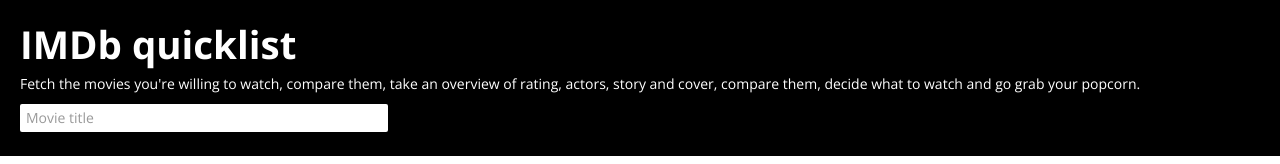
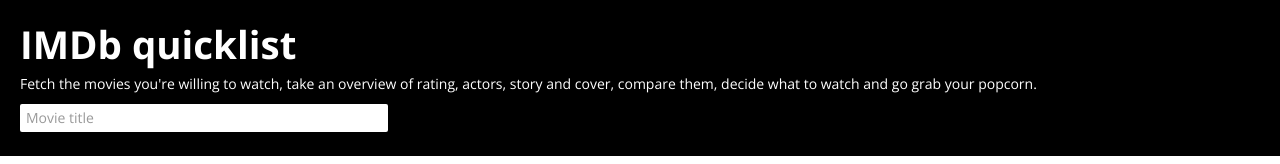
Before and after one commit to haggen/imdbquicklist, a plain HTML site: page public/index.html in a window 1280 px wide. Shown: the top 164 px of the page. Drawn offline with nearby package versions, Linux system fonts and the light colour scheme.

Commit message:
fix description

```diff
--- a/public/index.html
+++ b/public/index.html
@@ -5,7 +5,7 @@
 
   <title>IMDb quicklist</title>
 
-  <meta name="description" content="IMDb quicklist">
+  <meta name="description" content="IMDb quicklist allows you to build up a temporary list of movies to compare them and decide what you will watch.">
   <meta name="viewport" content="width=device-width, initial-scale=1.0">
 
   <link href="http://fonts.googleapis.com/css?family=Open+Sans:400,700" rel="stylesheet">
@@ -22,7 +22,7 @@
   <header>
     <div class="container-fluid">
       <h1>IMDb quicklist</h1>
-      <p>Fetch the movies you're willing to watch, compare them, take an overview of rating, actors, story and cover, compare them, decide what to watch and go grab your popcorn.</p>
+      <p>Fetch the movies you're willing to watch, take an overview of rating, actors, story and cover, compare them, decide what to watch and go grab your popcorn.</p>
 
       <input type="text" class="span4" placeholder="Movie title" autofocus="true">
     </div>
```
